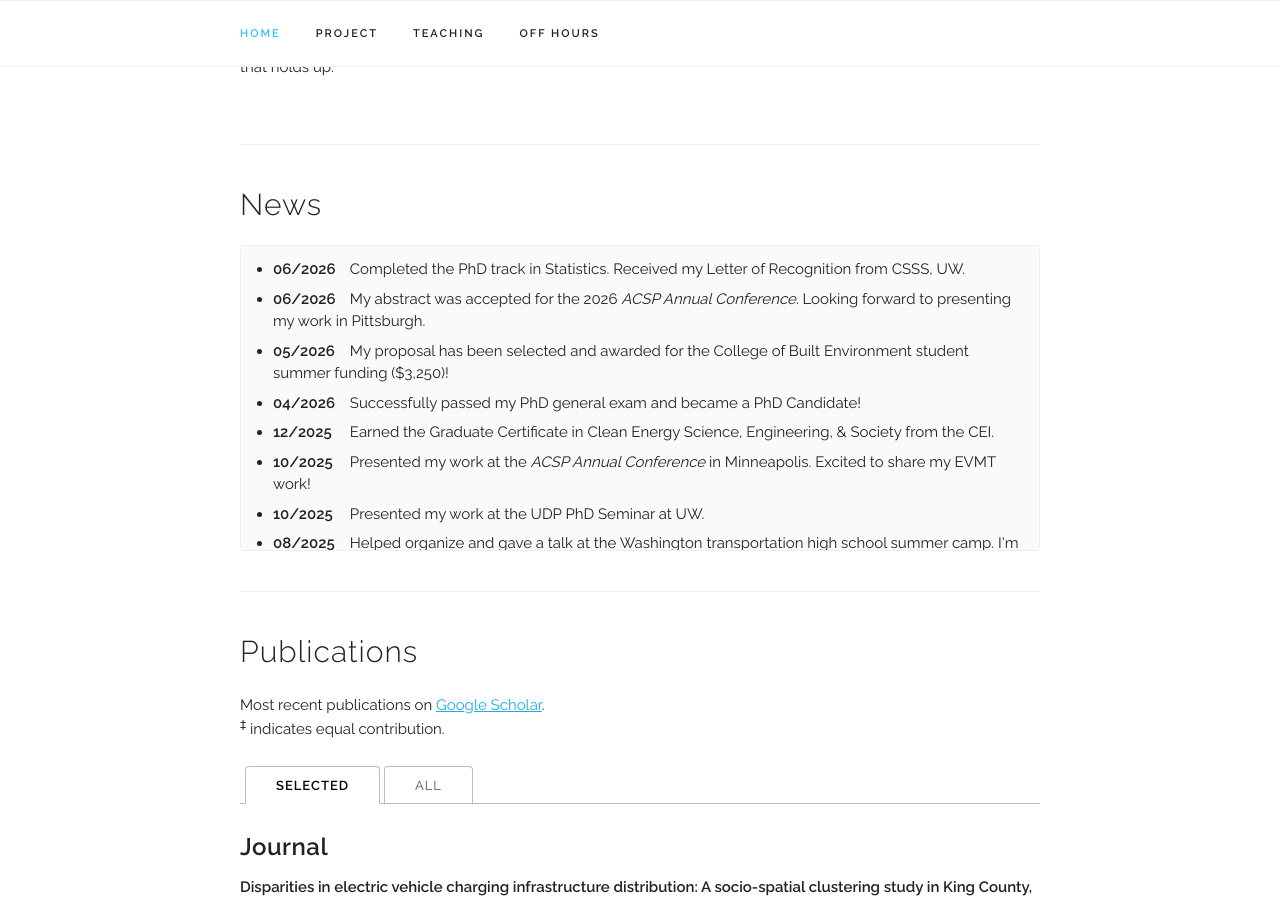
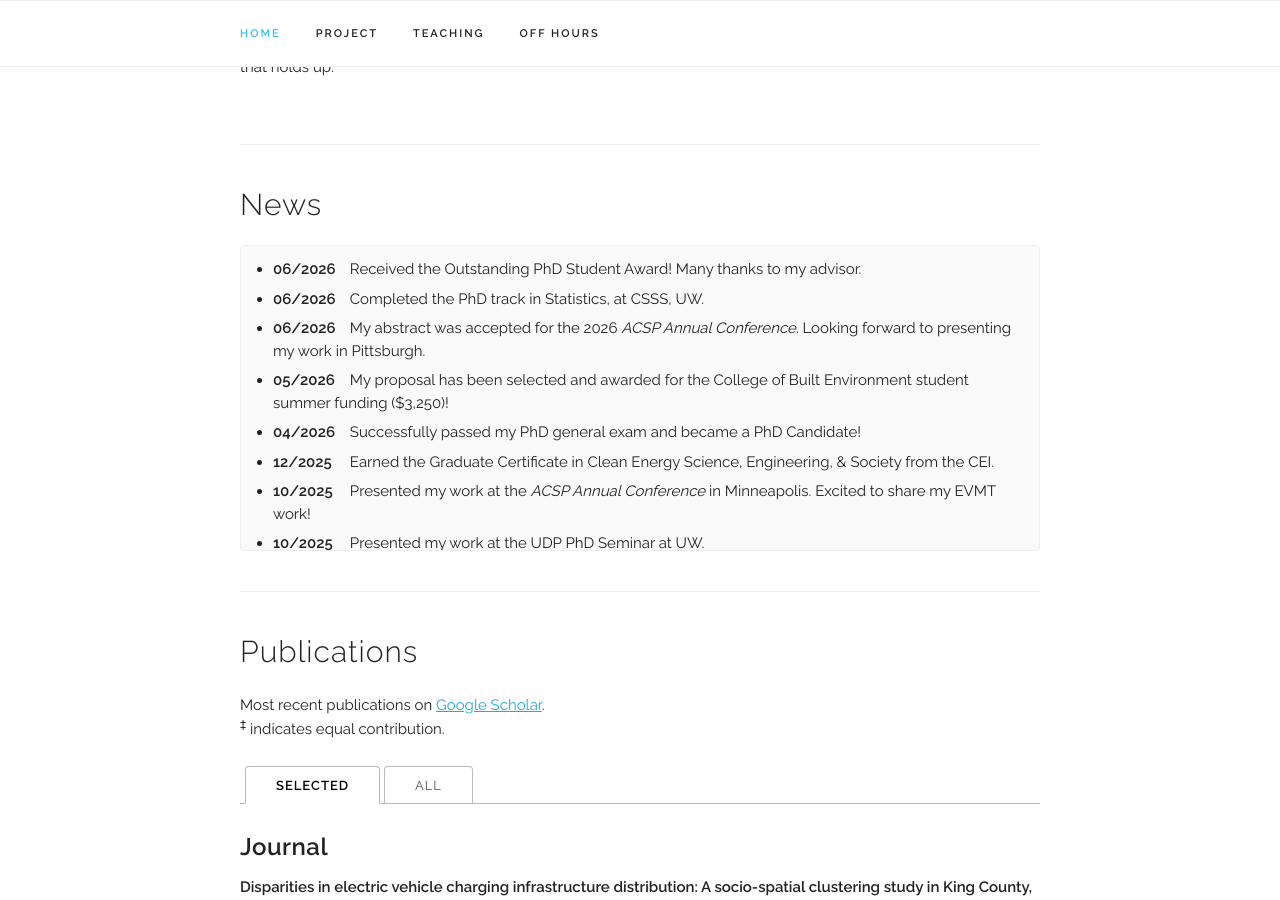
Before and after one commit to ShiQi-Ding/shiqi-ding.github.io, a Jekyll site: the page built from index.html, in a window 1280 px wide and 900 px high, scrolled down 1035 px. Built offline with Jekyll 4.4.1, drawn with Linux system fonts in a browser that asks for light colours; some web fonts are replaced.

Commit message:
Update news.yaml

```diff
--- a/_data/news.yaml
+++ b/_data/news.yaml
@@ -3,7 +3,10 @@
 items:
 
   - date: "06/2026"
-    text: "Completed the PhD track in Statistics. Received my Letter of Recognition from CSSS, UW."
+    text: "Received the Outstanding PhD Student Award! Many thanks to my advisor."
+
+  - date: "06/2026"
+    text: "Completed the PhD track in Statistics, at CSSS, UW."
 
   - date: "06/2026"
     text: "My abstract was accepted for the 2026 <i>ACSP Annual Conference</i>. Looking forward to presenting my work in Pittsburgh."
```
